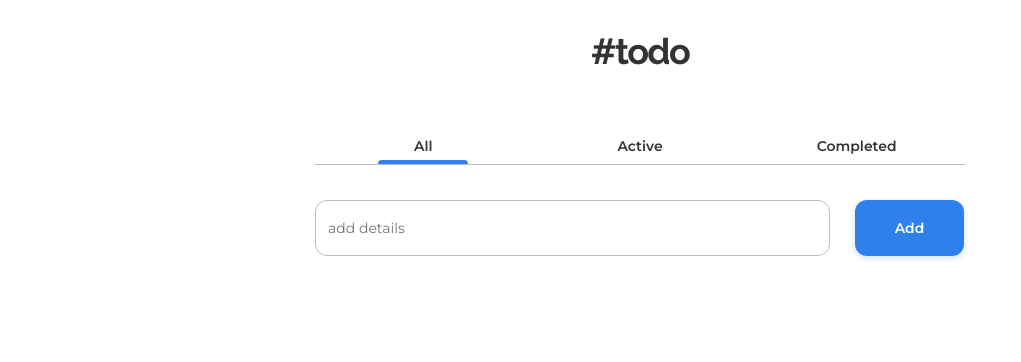
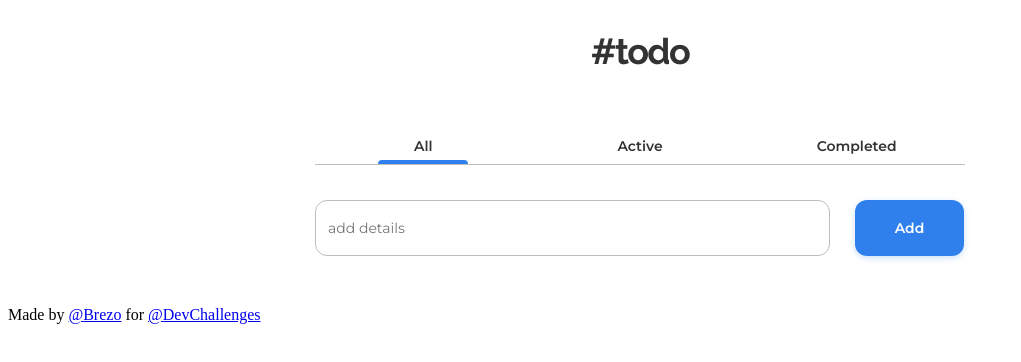
Before and after one commit to BrezoLarsen/devchalenges-todo-app, an Angular app: page / in a window 1280 px wide. Shown: the top 362 px of the page, without its empty margins (0-1021 px from the left). Built offline with nearby package versions, Linux system fonts and the light colour scheme.

Commit message:
Authorship

```diff
--- a/src/app/app.component.html
+++ b/src/app/app.component.html
@@ -25,4 +25,7 @@
       <div *ngIf="taskService.completedTaskArray.length > 0" class="c-todo__delete-all" (click)="deleteAllTasks()"><span class="c-todo__delete-all-icon material-icons">delete_outline</span> delete all</div>
     </div>
   </div>
+  <div class="c-todo__footer">
+    Made by <a href="https://devchallenges.io/profile/CA4R45moGF3poY1o6OW6" target="_blank">@Brezo</a> for <a href="https://devchallenges.io/" target="_blank">@DevChallenges</a>
+  </div>
 </div>
```
